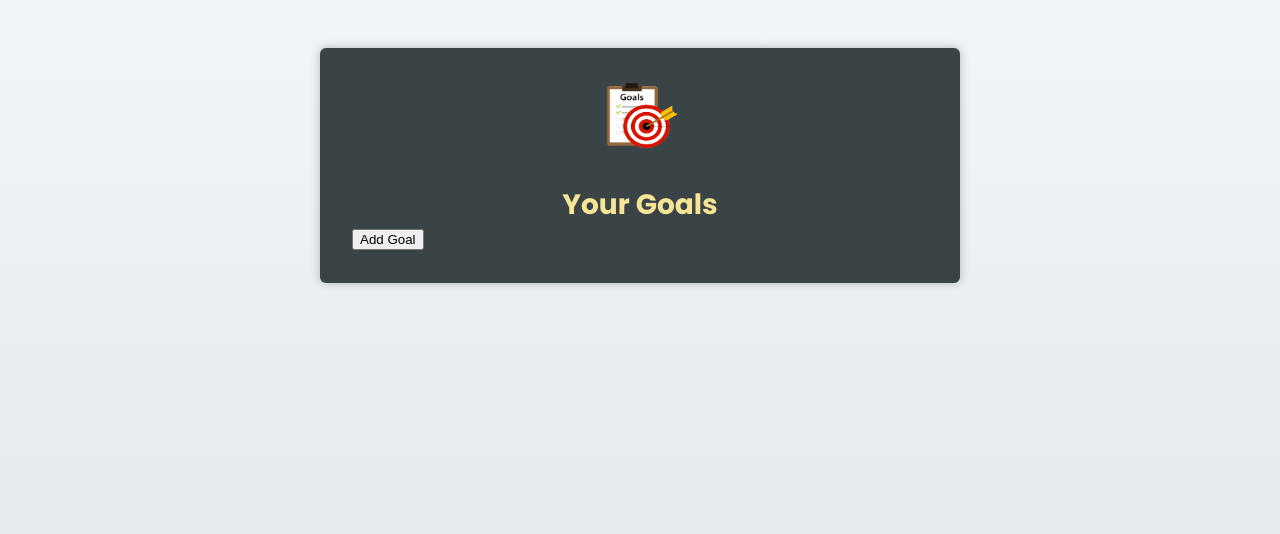
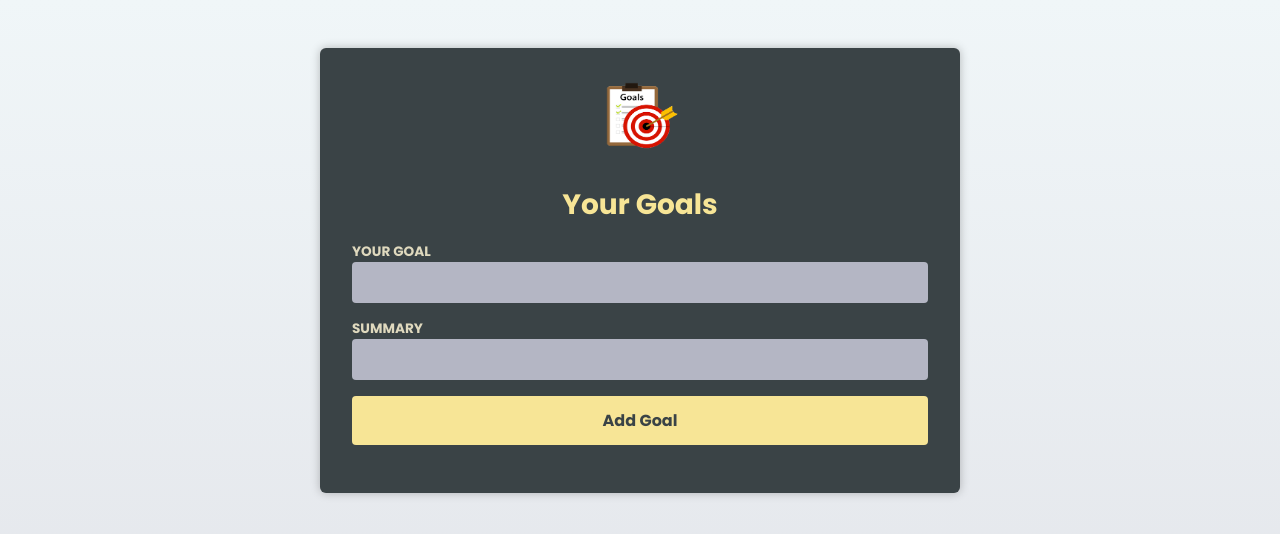
Before and after one commit to GKavvadias/goals-form, a React (Vite) app: page / in a window 1280 px wide. Shown: the top 534 px of the page. Built offline with nearby package versions, Linux system fonts and the light colour scheme; the HTML template or start-up script is replaced by a standard one.

Commit message:
Adding NewGoal component

```diff
--- a/src/App.tsx
+++ b/src/App.tsx
@@ -2,6 +2,7 @@
 import goalsImg from "./assets/goals.png";
 import { useState } from "react";
 import GoalList from "./components/GoalList";
+import NewGoal from "./components/NewGoal";
 
 export type Goal = {
   title: string;
@@ -12,12 +13,12 @@
 export default function App() {
   const [goals, setGoals] = useState<Goal[]>([]);
 
-  function handleAddGoal() {
+  function handleAddGoal(goal: string, summary: string) {
     setGoals((prevGoals) => {
       const newGoal: Goal = {
         id: Math.random(),
-        title: "React + TypeScript",
-        description: "What's your goal?",
+        title: goal,
+        description: summary,
       };
       return [...prevGoals, newGoal];
     });
@@ -32,7 +33,7 @@
       <Header image={{ src: goalsImg, alt: "Goals image" }}>
         <h1>Your Goals</h1>
       </Header>
-      <button onClick={handleAddGoal}>Add Goal</button>
+      <NewGoal onAddGoal={handleAddGoal} />
       <GoalList goals={goals} onDelete={handleDeleteGoal} />
     </main>
   );
--- /dev/null
+++ b/src/components/NewGoal.tsx
@@ -0,0 +1,36 @@
+import { FormEvent, useRef } from "react";
+
+type NewGoalProps = {
+  onAddGoal: (goal: string, summary: string) => void;
+};
+
+export default function NewGoal({ onAddGoal }: NewGoalProps) {
+  const goal = useRef<HTMLInputElement>(null);
+  const summary = useRef<HTMLInputElement>(null);
+
+  function handleSubmit(event: FormEvent<HTMLFormElement>) {
+    event.preventDefault();
+
+    const enteredGoal = goal.current!.value;
+    const enteredSummary = summary.current!.value;
+
+    event.currentTarget.reset();
+    onAddGoal(enteredGoal, enteredSummary);
+  }
+
+  return (
+    <form onSubmit={handleSubmit}>
+      <p>
+        <label htmlFor="goal">Your goal</label>
+        <input id="goal" type="text" ref={goal} />
+      </p>
+      <p>
+        <label htmlFor="summary">Summary</label>
+        <input id="summary" type="text" ref={summary} />
+      </p>
+      <p>
+        <button>Add Goal</button>
+      </p>
+    </form>
+  );
+}
```
